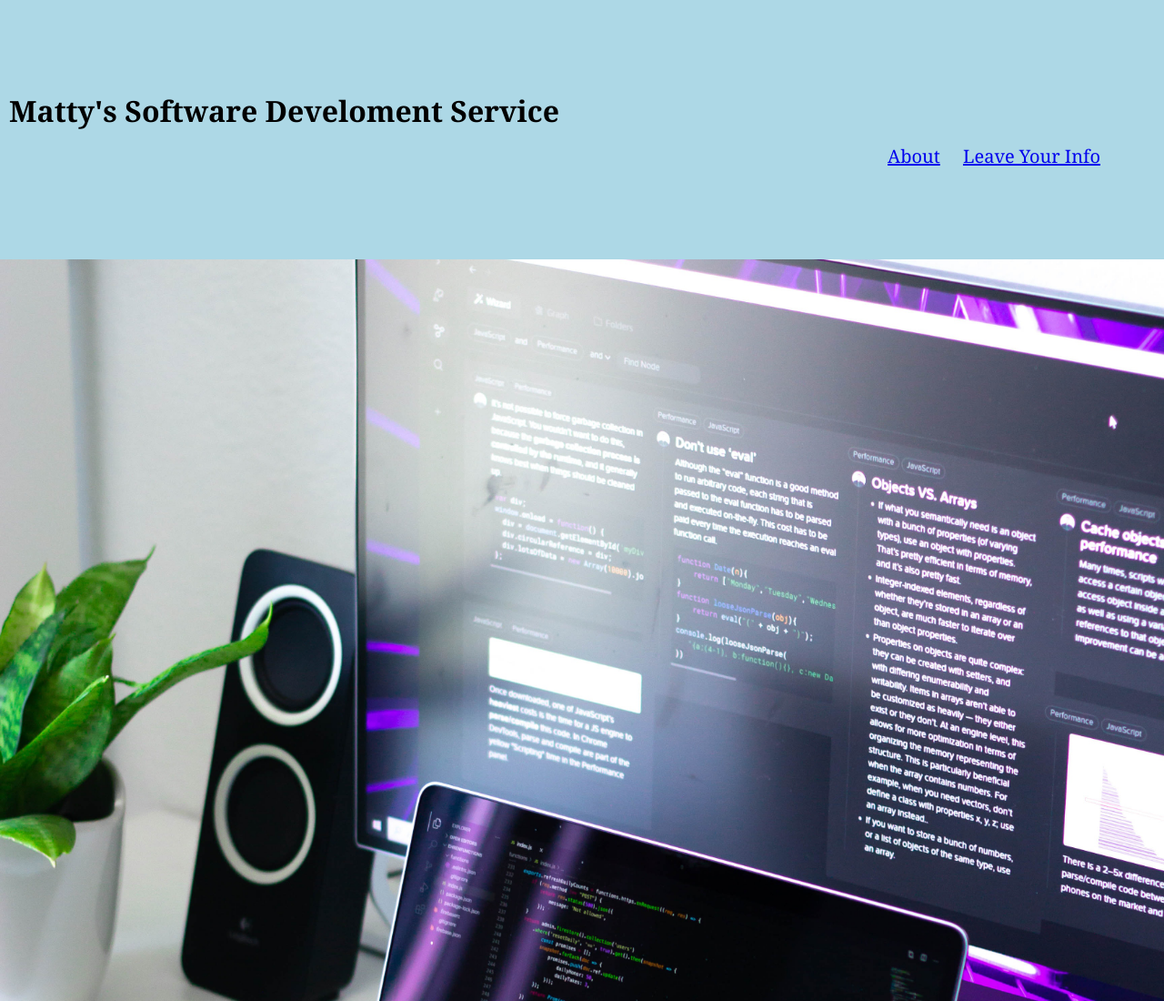
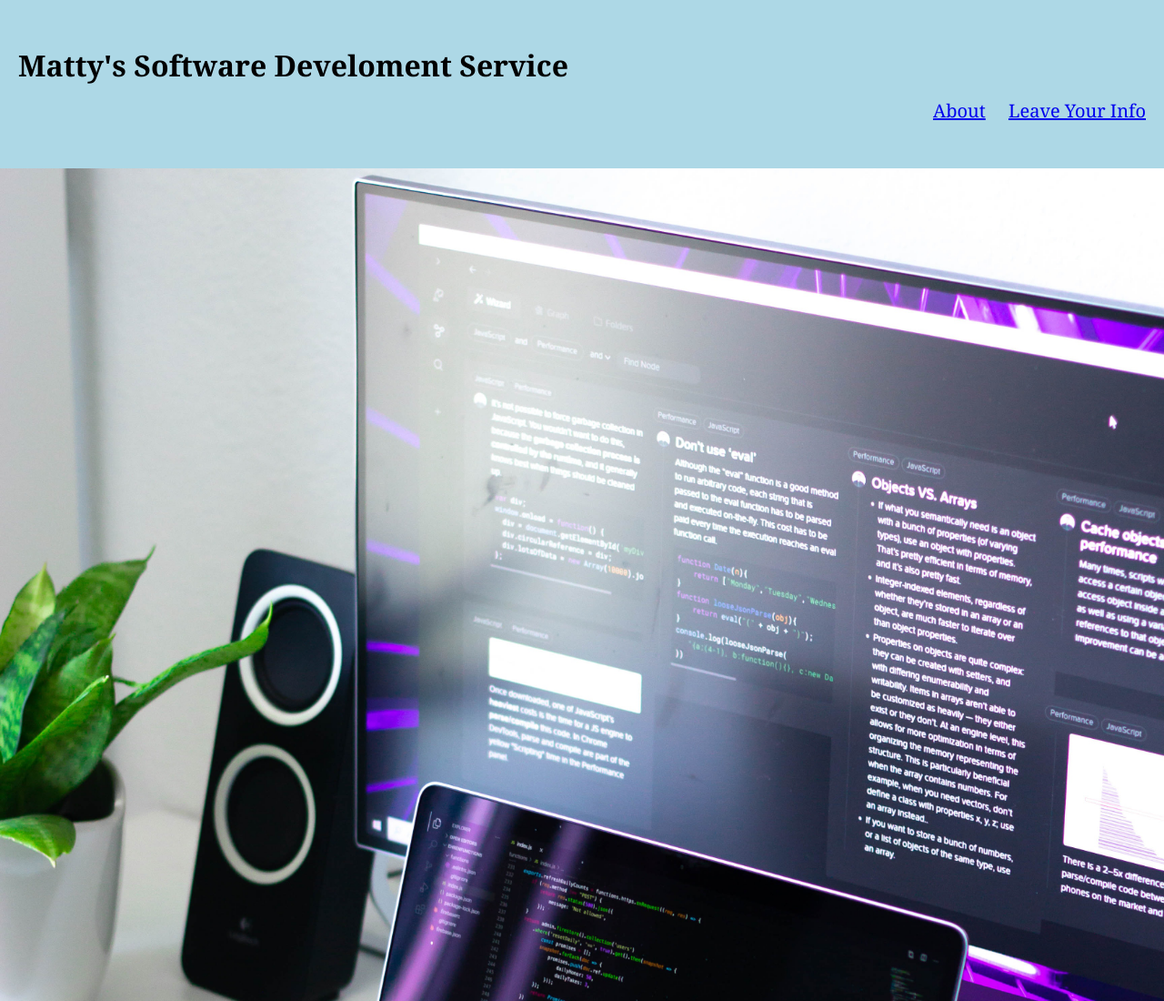
Before and after one commit to myang5t3r/DU_BootCamp_Module_01_Mini_Project_LandingPage, a plain HTML site: page index.html in a window 1280 px wide. Shown: the top 1100 px of the page at 91% size. Drawn offline with Linux system fonts and the light colour scheme.

Commit message:
Fixed padding style

```diff
--- a/style.css
+++ b/style.css
@@ -12,7 +12,7 @@ header {
     background-color: lightblue;
     position: fixed;
     width: 100%;
-    padding: 100px 100px;
+    padding: 50px 50px;
 }
 
 nav {
@@ -33,7 +33,7 @@ li {
 h1 {
     font-weight: bolder;
     position: relative;
-    right: 90px;
+    right: 30px;
 }
 
 h4 {
```
